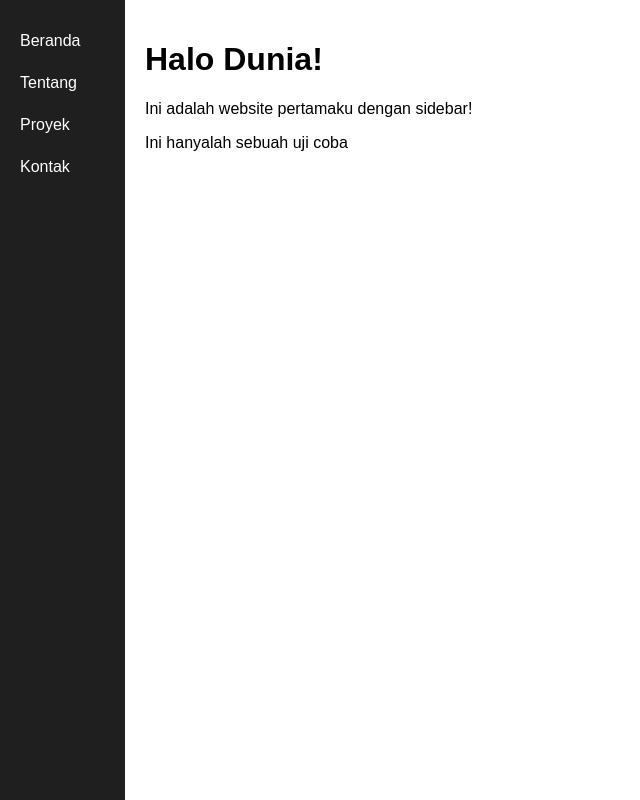
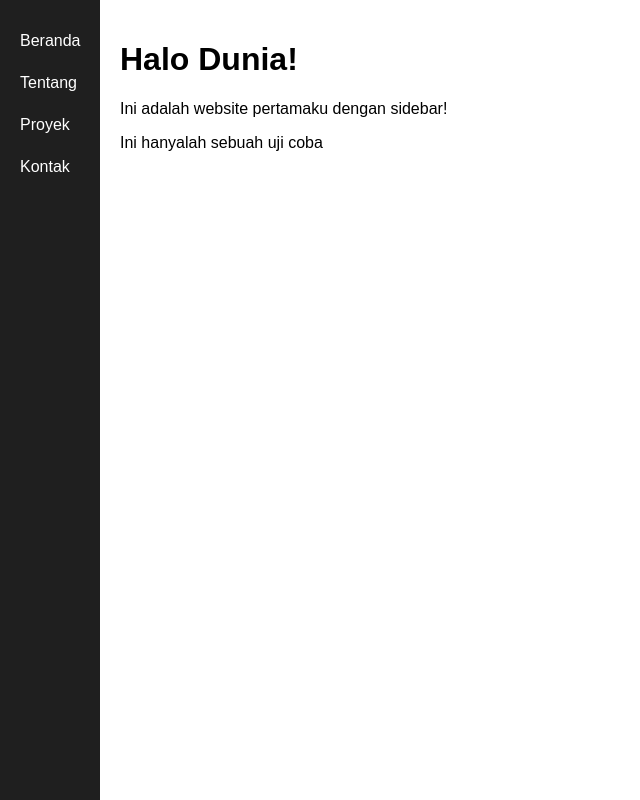
Before and after one commit to codename-001/codename-001, a plain HTML site: page index.html in a window 1280 px wide. Shown: the whole page, without its empty margins (0-640 px from the left). Drawn offline with Linux system fonts and the light colour scheme.

Commit message:
Update index.html

```diff
--- a/index.html
+++ b/index.html
@@ -11,7 +11,7 @@
     }
 
     .sidebar {
-      width: 125px;
+      width: 100px;
       background-color: #1f1f1f;
       height: 100vh;
       color: white;
@@ -36,7 +36,7 @@
     }
 
     .content {
-      margin-left: 125px;
+      margin-left: 100px;
       padding: 20px;
       transition: margin-left 0.3s ease;
     }
@@ -74,7 +74,7 @@
       }
 
       .content.shifted {
-        margin-left: 125px;
+        margin-left: 100px;
       }
     }
   </style>
```
